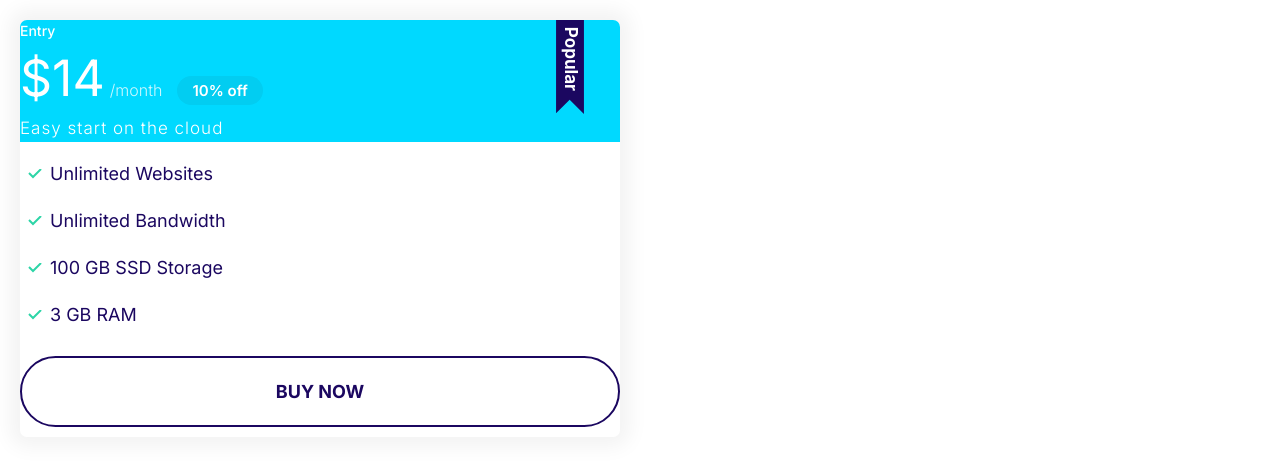
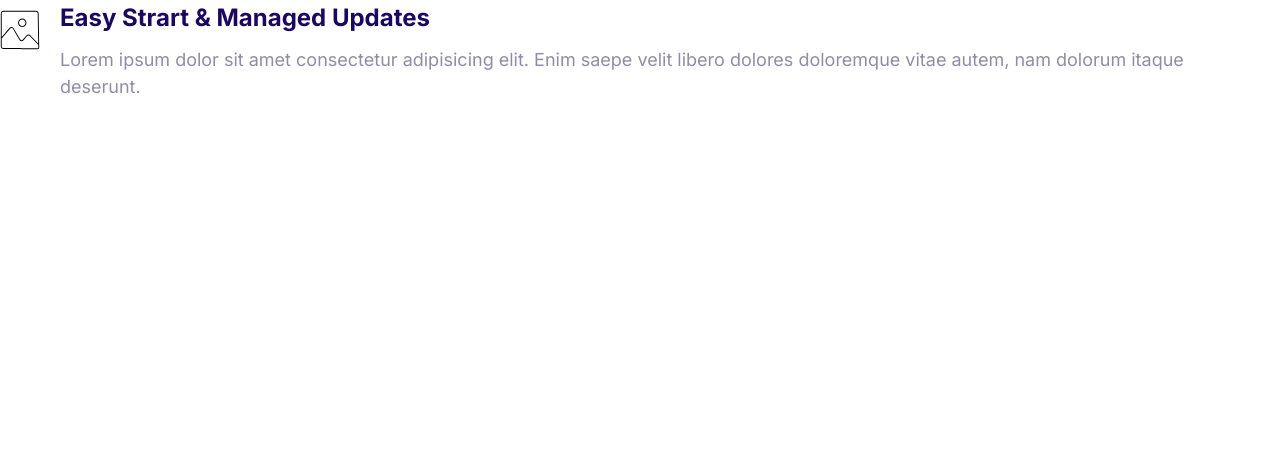
Before and after one commit to 90arch/archit, a plain HTML site: page index.html in a window 1280 px wide. Drawn offline with Linux system fonts and the light colour scheme.

Commit message:
Created media object.

```diff
--- a/css/styles.css
+++ b/css/styles.css
@@ -251,7 +251,7 @@ a {
 }
 .card__header,
 .card__body {
-  paddind: 2rem 3rem;
+  padding: 2rem 3rem;
 }
 
 .card--primary .card__header {
@@ -320,3 +320,17 @@ a {
     font-size: 1.7rem;
   }
 }
+
+/* Media Objects */
+.media {
+  display: flex;
+}
+.media__title {
+  margin-top: 0;
+}
+.media__body {
+  margin: 0 2rem;
+}
+.media__image {
+  margin-top: 1rem;
+}
--- a/index.html
+++ b/index.html
@@ -19,26 +19,19 @@
     />
   </head>
   <body>
-    <div style="width: 50%; padding: 20px">
-      <div class="plan plan--popular">
-        <div class="card card--secondary">
-          <header class="card__header">
-            <h3 class="plan__name">Entry</h3>
-            <span class="plan__price">$14</span>
-            <span class="plan__billing-cycle">/month</span>
-            <span class="badge badge--secondary badge--small">10% off</span>
-            <span class="plan__description">Easy start on the cloud</span>
-          </header>
-          <div class="card__body">
-            <ul class="list list--tick">
-              <li class="list__item">Unlimited Websites</li>
-              <li class="list__item">Unlimited Bandwidth</li>
-              <li class="list__item">100 GB SSD Storage</li>
-              <li class="list_item">3 GB RAM</li>
-            </ul>
-            <a class="btn btn--outline btn--block" href="#">Buy Now</a>
-          </div>
-        </div>
+    <div class="media">
+      <div class="media__image">
+        <svg class="icon icon--primary">
+          <use xlink:href="images/sprite.svg#snap"></use>
+        </svg>
+      </div>
+      <div class="media__body">
+        <h3 class="media__title">Easy Strart & Managed Updates</h3>
+        <p>
+          Lorem ipsum dolor sit amet consectetur adipisicing elit. Enim saepe
+          velit libero dolores doloremque vitae autem, nam dolorum itaque
+          deserunt.
+        </p>
       </div>
     </div>
   </body>
```
Also changed, not shown: components/media-object.html (added, +14 -0 lines), components/plan.html (added, +23 -0 lines).
